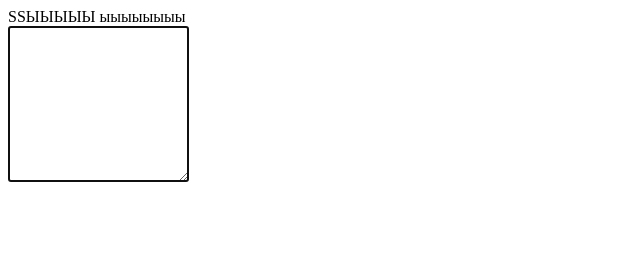
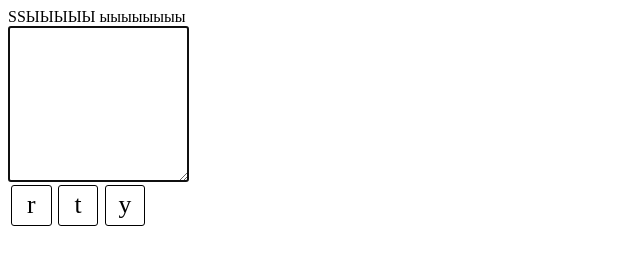
Before and after one commit to KhazanAlexey/virtual-keyboard, a website: page index.html in a window 1280 px wide. Shown: the whole page, without its empty margins (0-640 px from the left). Drawn offline with Linux system fonts and the light colour scheme.

Commit message:
add: key class, add: styles for char

```diff
--- a/css/style.css
+++ b/css/style.css
@@ -3,3 +3,42 @@
     flex-direction: column;
     width: 55vw;
 }
+
+.lower-case {
+    text-transform: lowercase;
+}
+.row {
+    display: flex;
+}
+.key {
+    flex: 0 0 3vw;
+    height: 3vw;
+    margin: 0.25vw;
+    white-space: nowrap;
+    overflow: hidden;
+    font-size: 2vw;
+    border-radius: 3px;
+    border: 1px solid;
+    text-align: center;
+    line-height: 3vw;
+    user-select: none;
+    -webkit-user-select: none;
+    transition: color 0.1s linear;
+}
+
+.key.active {
+    background-color: rgb(255 0 88 / 20%);
+    transition: color 0.2s linear;
+}
+
+.first-char {
+    vertical-align: 50%;
+    font-size: 0.75em;
+    margin-right: 0.5vw;
+    line-height: 1.5vw;
+}
+
+.second-char {
+    vertical-align: -50%;
+    line-height: 1.5vw;
+}
--- a/index.html
+++ b/index.html
@@ -1,7 +1,7 @@
 <html>
 <head>
     <meta charset="UTF-8">
-    <script src="script/script.js"></script>
+    <script type="module" src="./script/script.js"></script>
 </head>
 
 </html>
--- a/package.json
+++ b/package.json
@@ -3,6 +3,7 @@
   "version": "1.0.0",
   "description": "",
   "main": "index.js",
+  "type": "module",
   "devDependencies": {
     "eslint": "^6.8.0",
     "eslint-config-airbnb-base": "^14.1.0",
--- a/script/keys.js
+++ b/script/keys.js
@@ -1,6 +1,6 @@
-const keys = [
-//<type>,  <mutable>, <keyCode>, <name(en)>, <input(en)>, <input(en) + shift>, <name(ru)>, <input(ru)>, <input(ru) + shift>
-//     keyline1
+export const keys = [
+
+    // keyline1
     [{
         type: 'char',
         mutable: true,
--- a/script/script.js
+++ b/script/script.js
@@ -1,3 +1,5 @@
+import {keys} from './keys.js'
+const a=keys[0]
 /* create HTML */
 
 /*meta tags*/
@@ -44,11 +46,156 @@ inputWithInfo.append(info, textarea)
 const container = document.createElement('div');
 container.classList.add('container');
 
+// variables
+
+let currentKey;
+const wideButtons = ['Backspace', 'Tab', 'Delete', 'CapsLock', 'Enter', 'ShiftLeft', 'ShiftRight', 'Space'];
+
+// get current getLanguage
+const getLanguage = () => {
+    let current = 'en';
+    if (localStorage.getItem('currentLanguage')) {
+        current = localStorage.getItem('currentLanguage');
+    } else {
+        localStorage.setItem('currentLanguage', current);
+    }
+    return current
+};
+
+// change language
+const change = () => {
+    let current = getLanguage()
+    let next = (current === 'en') ? 'ru' : 'en';
+
+    localStorage.setItem('currentLanguage', next);
+    return next
+};
+
+// button layout
+const buttonLayout = (charName) => {
+    const charsWrapper = document.createElement('div');
+    charsWrapper.classList.add('chars-container')
+    if (charName.length === 2) {
+        const firstEl = document.createElement('span');
+        const secondEL = document.createElement('span');
+        firstEl.innerHTML = `${charName[0]}`;
+        firstEl.classList.add('first-char');
+
+        secondEL.innerHTML = `${charName[1]}`;
+        secondEL.classList.add('second-char');
+
+        charsWrapper.append(firstEl, secondEL);
+
+    } else {
+        charsWrapper.innerText = charName;
+    }
+    return charsWrapper;
+};
+
+/* Create Key */
+// let keyq = {
+//     type: 'char',
+//     mutable: false,
+//     keyCode: 'Digit1',
+//     en: {name: '!1', input: '1', inputShift: '!',},
+//     ru: {name: '!1', input: '1', inputShift: '!'},
+//
+//     type: 'action',
+//     mutable: false,
+//     keyCode: 'Backspace',
+//     en: {name: 'Backspace'},
+//     ru: {name: 'Backspace'}
+//
+// }
+
+const mouseWatch = () => {
+
+    container.addEventListener('mouseup', () => {
+        console.log('mouseup')
+    }, {once: true});
+    container.addEventListener('mouseleave', () => {
+        console.log('mouseleave')
+    }, {once: true});
+
+};
+function createRow() {
+    let rowElement = document.createElement('div');
+
+    rowElement.classList.add('row');
+    return rowElement
+
+}
+
+class Key {
+    constructor({
+                    type,
+                    mutable,
+                    keyCode,
+                    en,
+                    ru,
+                }
+    ) {
+        this.en = en
+        this.ru = ru
+        this.type = type;
+        this.isMutable = mutable;
+        this.keyElement = document.createElement('div');
+
+        this.keyElement.classList.add('key');
+        this.keyElement.setAttribute('data-keycode', keyCode);
+        this.keyElement.appendChild(buttonLayout(getLanguage() === 'en' ? this.en.name : this.ru.name))
+        this.nameToLowerCase();
+
+        this.keyElement.addEventListener('mousedown', (event) => {
+            textarea.focus();
+            // activeKeys.push(keyCode);
+            // emulateKeyDown(keyCode);
+            if (event.which === 1) {
+                mouseWatch();
+            }
+        });
+
+        this.keyElement.addEventListener('mouseenter', () => {
+            currentKey = keyCode;
+        });
+
+        this.keyElement.addEventListener('mouseleave', () => {
+            currentKey = '';
+        });
+
+        if (wideButtons.includes(keyCode)) {
+            this.keyElement.classList.add('wide-button');
+        }
+    }
+
+    nameToUpperCase() {
+        if (this.isMutable) {
+            this.keyElement.classList.remove('lower-case');
+        }
+    }
+
+    nameToLowerCase() {
+        if (this.isMutable) {
+            this.keyElement.classList.add('lower-case');
+        }
+    }
+    buildKey(){
+        return this.keyElement
+    }
+}
+
 
 document.addEventListener('DOMContentLoaded', () => {
     document.body.appendChild(inputWithInfo);
+    let keynode=new Key(keys[1][4])
+    let keynode5=new Key(keys[1][5])
+    let keynode6=new Key(keys[1][6])
+    console.log(keynode)
+
+    let row=createRow()
+    container.append(row)
+    row.append(keynode.buildKey(),keynode5.buildKey(),keynode6.buildKey())
     document.body.appendChild(container);
 
 
-
 });
```
